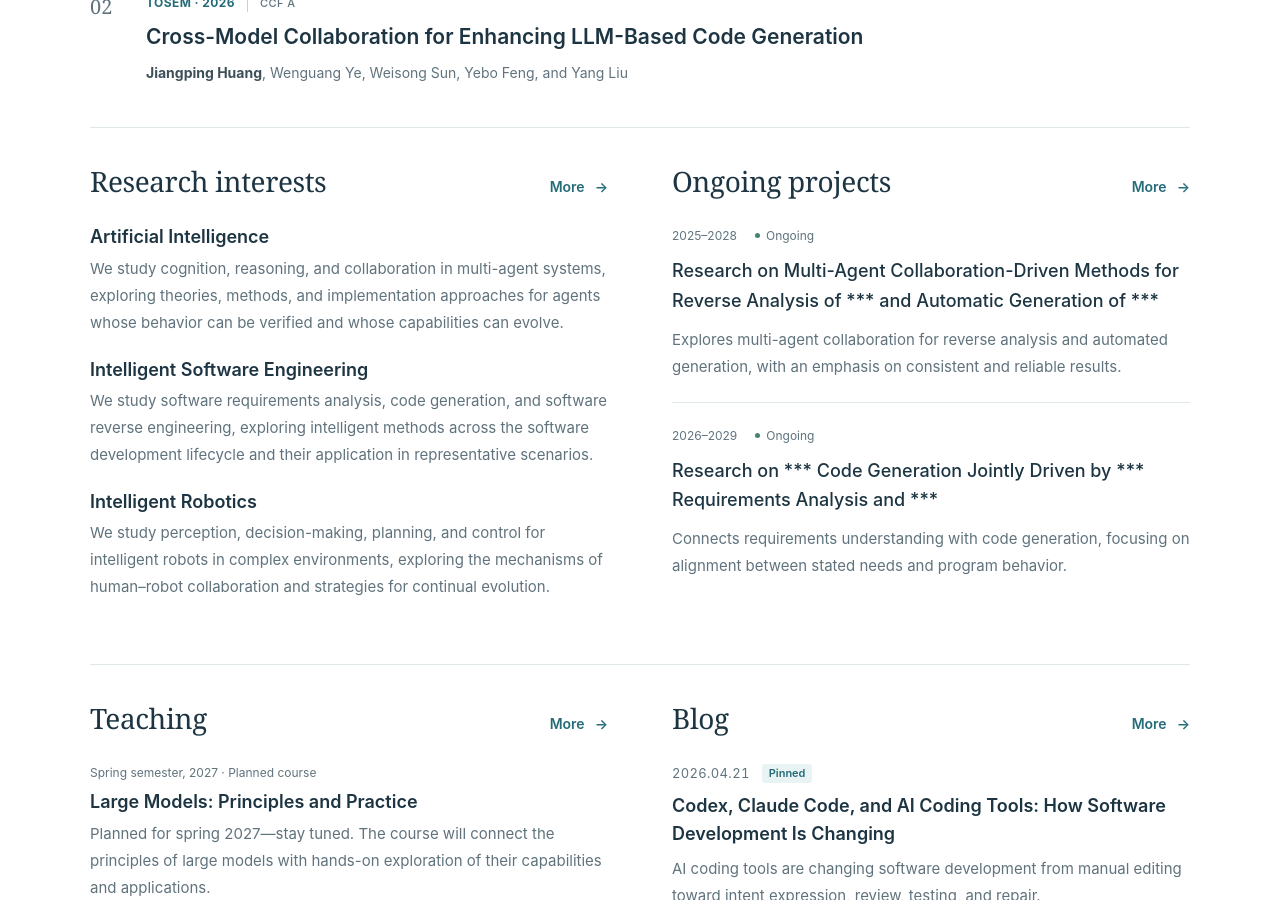
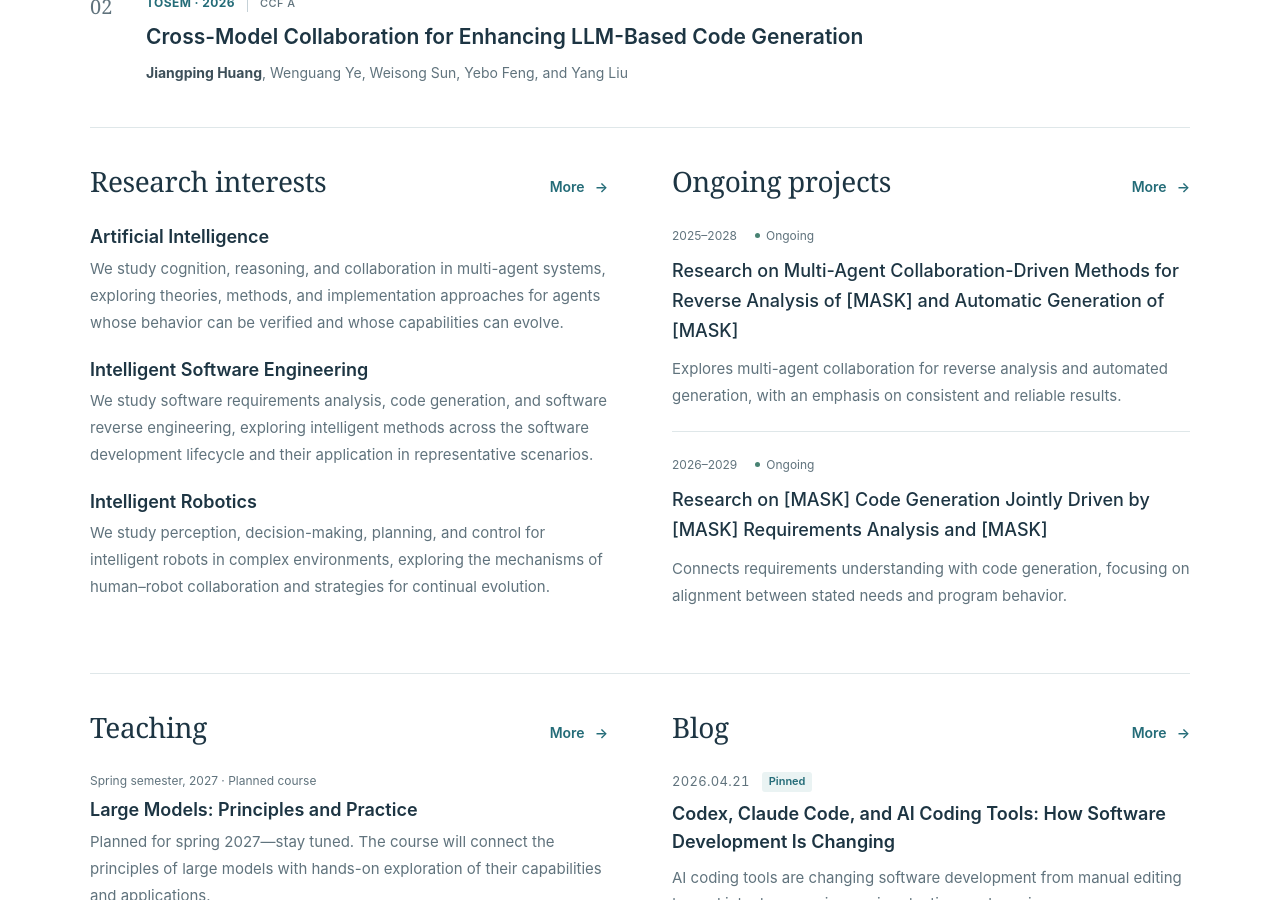
Before and after one commit to h-jp/h-jp.github.io, a Jekyll site: the page built from _pages/about.md, in a window 1280 px wide and 900 px high, scrolled down 1181 px. Built offline with Jekyll 4.4.1, drawn with Linux system fonts in a browser that asks for light colours.

Commit message:
Replace project title redactions with [MASK]

```diff
--- a/_data/projects.yml
+++ b/_data/projects.yml
@@ -1,9 +1,9 @@
 - id: multi-agent-collaboration
   state: ongoing
   title:
-    en: Research on Multi-Agent Collaboration-Driven Methods for Reverse Analysis of *** and Automatic Generation
-      of ***
-    zh: 多智能体协同驱动的***逆向解析与***自动生成方法研究
+    en: Research on Multi-Agent Collaboration-Driven Methods for Reverse Analysis of [MASK] and Automatic Generation
+      of [MASK]
+    zh: 多智能体协同驱动的[MASK]逆向解析与[MASK]自动生成方法研究
   short:
     en: Explores multi-agent collaboration for reverse analysis and automated generation, with an emphasis on consistent and reliable results.
     zh: 探索多智能体协作支持逆向解析与自动生成的方法，关注结果的一致性与可靠性。
@@ -17,8 +17,8 @@
 - id: code-generation
   state: ongoing
   title:
-    en: Research on *** Code Generation Jointly Driven by *** Requirements Analysis and ***
-    zh: '***需求解析与***协同驱动的***代码生成研究'
+    en: Research on [MASK] Code Generation Jointly Driven by [MASK] Requirements Analysis and [MASK]
+    zh: '[MASK]需求解析与[MASK]协同驱动的[MASK]代码生成研究'
   short:
     en: Connects requirements understanding with code generation, focusing on alignment between stated needs and program behavior.
     zh: 探索需求理解与代码生成的有效衔接，关注需求意图与程序行为的一致性。
--- a/scripts/verify_site.rb
+++ b/scripts/verify_site.rb
@@ -139,7 +139,7 @@ end
   projects = doc.css('.project-list li')
   next if doc.at_css('.language-notice')
   check.call(projects.size == 2, "Project count: #{url}")
-  check.call(projects.map { |p| p.css('h2,h3').text.scan('***').size } == [2,3], "Project redaction: #{url}")
+  check.call(projects.map { |p| p.css('h2,h3').text.scan('[MASK]').size } == [2,3], "Project redaction: #{url}")
   check.call(projects.map { |p| p.at_css('.project-meta').text.gsub(/\s+/, '') }.zip(['2025–2028','2026–2029']).all? { |p, date| p.include?(date) }, "Project periods: #{url}")
 end
 ['/teaching/','/zh/teaching/'].each do |url|
```
Also changed, not shown: docs/site-maintenance.md (+1 -1 lines).
